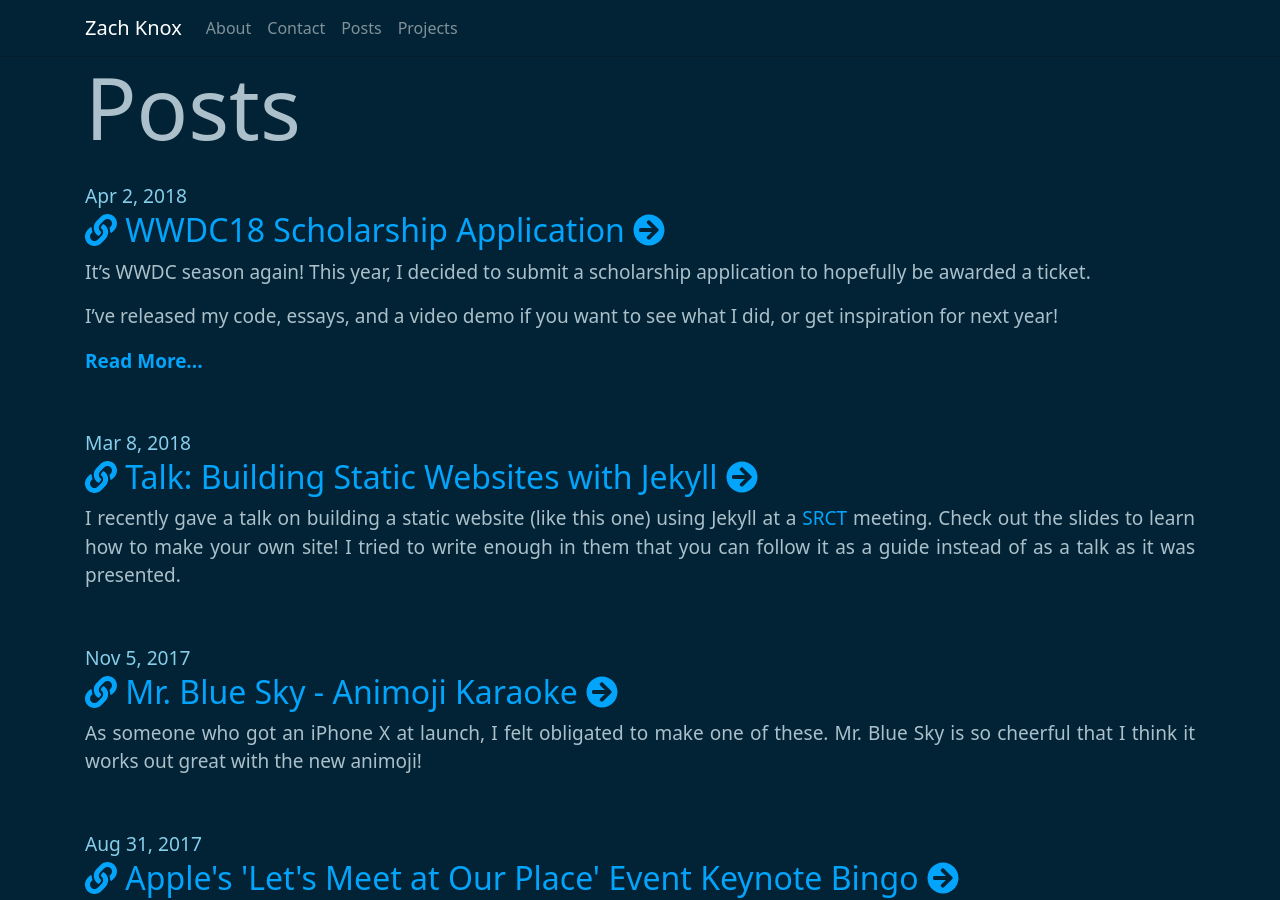
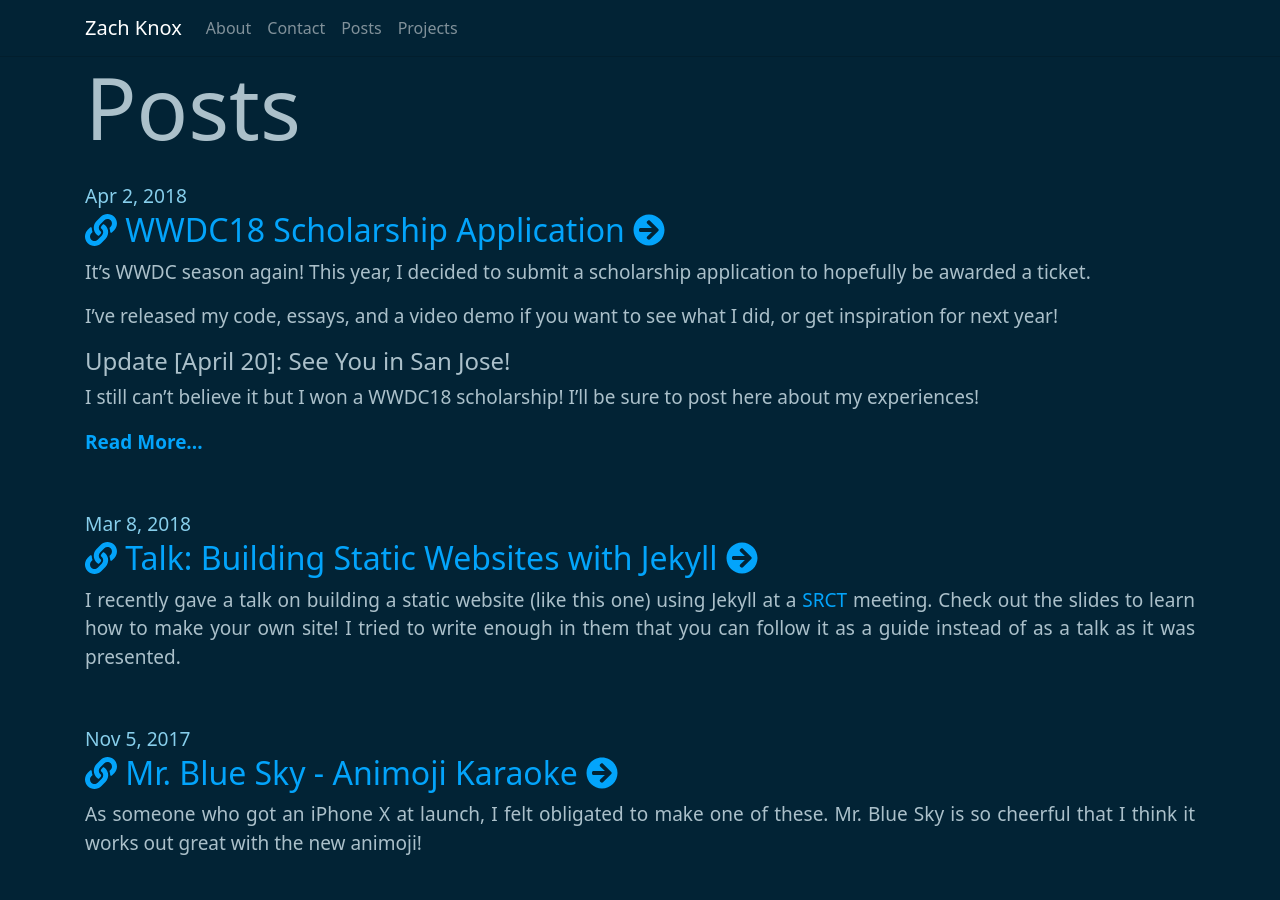
Before and after one commit to zmknox/zmknox.github.io, a Jekyll site: the page built from posts.html, in a window 1280 px wide and 900 px high. Built offline with Jekyll 4.4.1, drawn with Linux system fonts in a browser that asks for light colours; nearby versions of some CDN libraries.

Commit message:
Update 2018-04-02-WWDC-scholarship-application.md

```diff
--- a/_posts/2018-04-02-WWDC-scholarship-application.md
+++ b/_posts/2018-04-02-WWDC-scholarship-application.md
@@ -9,7 +9,15 @@ It's WWDC season again! This year, I decided to submit a scholarship application
 
 I've released my code, essays, and a video demo if you want to see what I did, or get inspiration for next year!
 
+#### Update [April 20]: See You in San Jose!
+
+I still can't believe it but I won a WWDC18 scholarship! I'll be sure to post here about my experiences!
+
 <!-- more -->
+
+<div class="embed-responsive">
+<blockquote class="twitter-tweet" data-lang="en"><p lang="en" dir="ltr">WOW! I can&#39;t believe it!<br><br>See you in San Jose! <a href="https://t.co/7fG9RKgNty">pic.twitter.com/7fG9RKgNty</a></p>&mdash; Zach (@zmknox) <a href="https://twitter.com/zmknox/status/987417050531467264?ref_src=twsrc%5Etfw">April 20, 2018</a></blockquote> <script async src="https://platform.twitter.com/widgets.js" charset="utf-8"></script>
+</div>
 
 <div class="embed-responsive embed-responsive-16by9">
     <iframe class="embed-responsive-item" src="https://www.youtube-nocookie.com/embed/Kl4ZJdD8dkY?rel=0" frameborder="0" allow="autoplay; encrypted-media" allowfullscreen></iframe>
```
